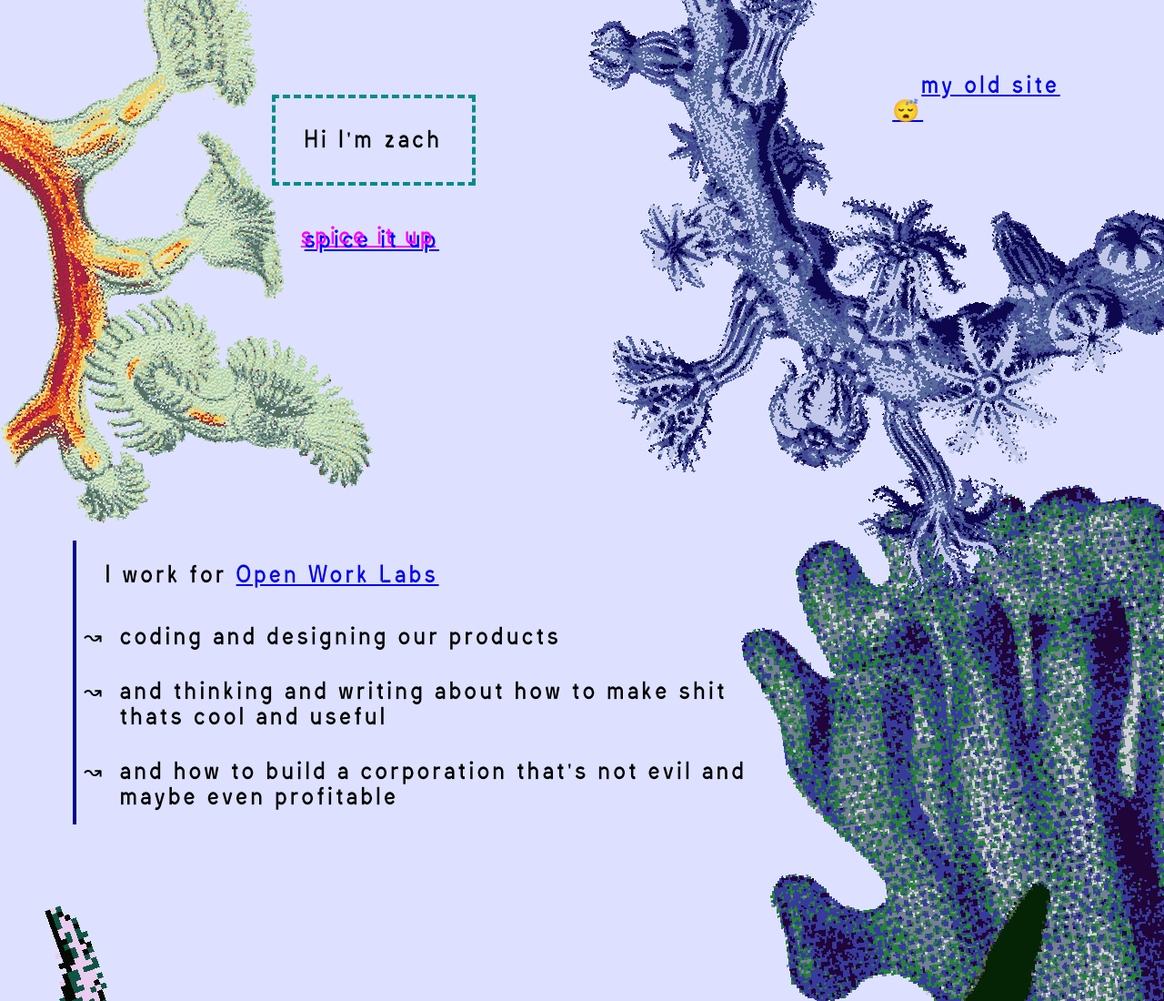
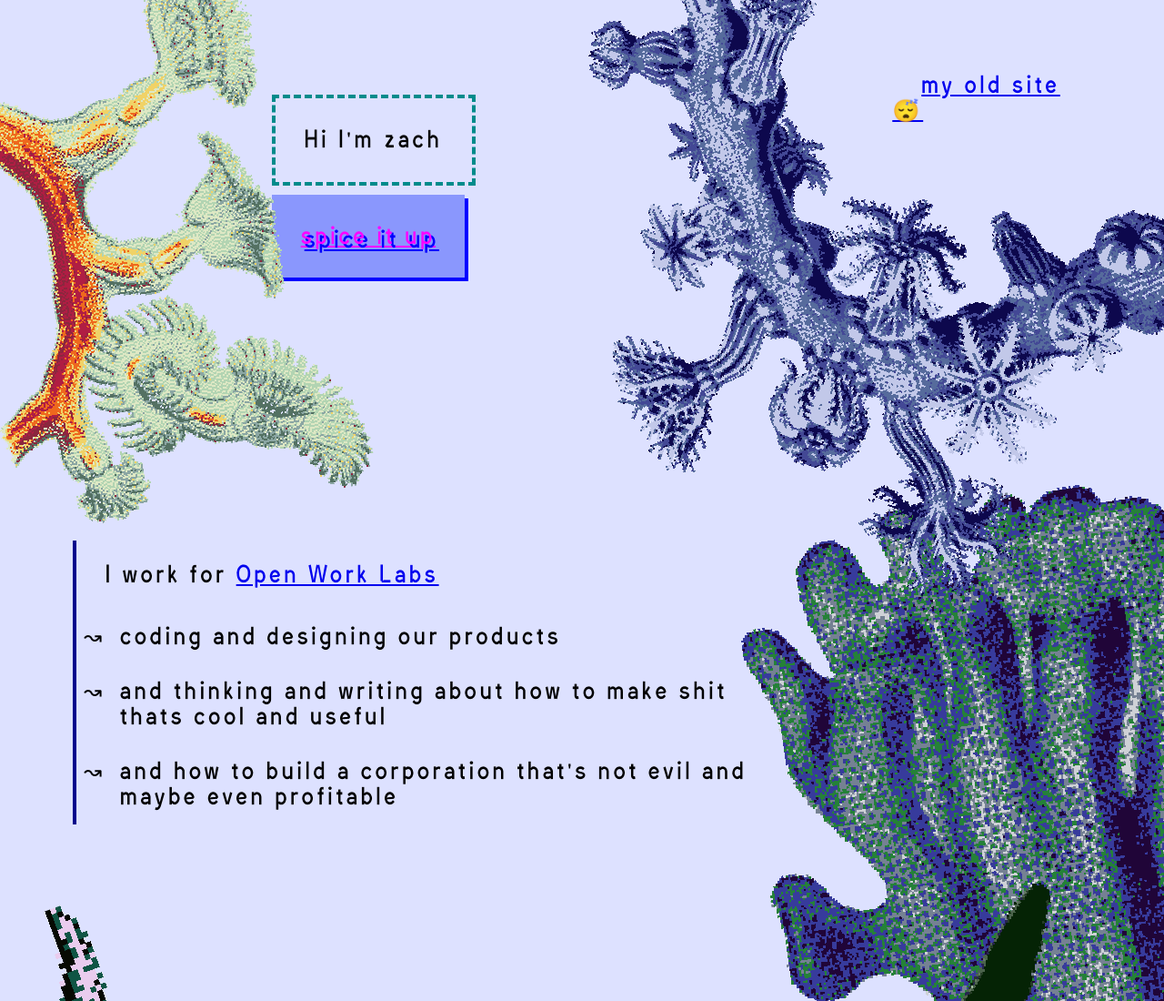
Before and after one commit to radio-alice/anemon.es, a website built with Parcel: page index.html in a window 1280 px wide. Shown: the top 1100 px of the page at 91% size. Built offline with nearby package versions, Linux system fonts and the light colour scheme.

Commit message:
better styles on sound button

```diff
--- a/index.css
+++ b/index.css
@@ -136,4 +136,6 @@ footer {
   cursor: pointer;
   text-decoration: underline;
   text-shadow: 0.25rem 0.25rem blue;
+  box-shadow: 0.25rem 0.25rem blue;
+  background-color: rgb(138, 151, 253);
 }
```
